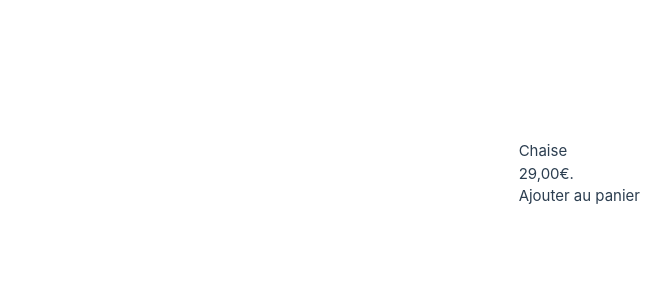
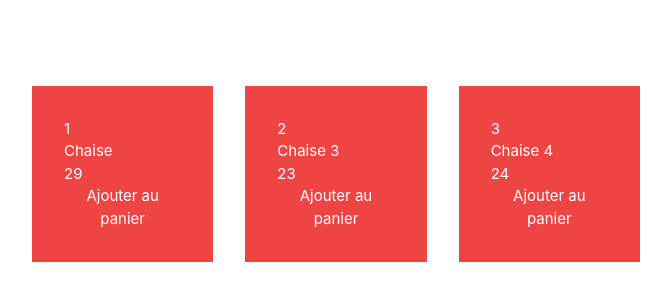
Before and after one commit to roddone/l3sdn-td2, a Vue app: page /product/chaise in a window 1280 px wide. Shown: the part 226-526 px from the top of the page, without its empty margins (0-671 px from the left). Built offline with nearby package versions, Linux system fonts and the light colour scheme.

Commit message:
adding base v2

```diff
--- a/src/components/Canape.vue
+++ b/src/components/Canape.vue
@@ -1,7 +1,33 @@
+<script setup>
+import { useRoute, useRouter } from 'vue-router'
+
+import { useProductsStore } from '@/stores/products.js'
+
+const productstore = useProductsStore()
+const router = useRouter()
+const route = useRoute()
+const type = route.params.type;
+
+const products = productstore.products.filter((product) => product.type == type);
+const open = (id) => {
+  router.push(`/product/${type}/${id}`)
+}
+
+</script>
+
 <template>
-  Canape
+  <div class="flex gap-8">
+
+    <div class="bg-red-500 text-white p-8" v-for="chaise in products" :key="chaise.id">
+      {{ chaise.id }}
+      <h1>{{ chaise.name }}</h1>
+      <p>{{ chaise.price }}</p>
+
+      <button @click="open(chaise.id)">Ajouter au panier</button>
+    </div>
+  </div>
 </template>
 
-<style scoped>
+<style>
 
 </style>
--- a/src/components/Chaise.vue
+++ b/src/components/Chaise.vue
@@ -1,21 +1,31 @@
-<script>
+<script setup>
+import { useRoute, useRouter } from 'vue-router'
 
-const addToCart = () => {
-    cart.add({
-        id: 'chaise',
-        name: 'Chaise',
-        price: 29,
-        quantity: 1
-    })
-};
+import { useProductsStore } from '@/stores/products.js'
+
+const productstore = useProductsStore()
+const router = useRouter()
+const route = useRoute()
+const type = route.params.type;
+
+const products = productstore.products.filter((product) => product.type == type);
+const open = (id) => {
+  router.push(`/product/${type}/${id}`)
+}
+
 </script>
 
 <template>
-    <div>
-        <h1>Chaise</h1>
-        <p>29,00€.</p>
-        <button @click="addToCart">Ajouter au panier</button>
+  <div class="flex gap-8">
+
+    <div class="bg-red-500 text-white p-8" v-for="chaise in products" :key="chaise.id">
+      {{ chaise.id }}
+      <h1>{{ chaise.name }}</h1>
+      <p>{{ chaise.price }}</p>
+
+      <button @click="open(chaise.id)">Ajouter au panier</button>
     </div>
+  </div>
 </template>
 
 <style>
--- a/src/components/Pergola.vue
+++ b/src/components/Pergola.vue
@@ -1,7 +1,33 @@
+<script setup>
+import { useRoute, useRouter } from 'vue-router'
+
+import { useProductsStore } from '@/stores/products.js'
+
+const productstore = useProductsStore()
+const router = useRouter()
+const route = useRoute()
+const type = route.params.type;
+
+const products = productstore.products.filter((product) => product.type == type);
+const open = (id) => {
+  router.push(`/product/${type}/${id}`)
+}
+
+</script>
+
 <template>
-  Pergolas
+  <div class="flex gap-8">
+
+    <div class="bg-red-500 text-white p-8" v-for="chaise in products" :key="chaise.id">
+      {{ chaise.id }}
+      <h1>{{ chaise.name }}</h1>
+      <p>{{ chaise.price }}</p>
+
+      <button @click="open(chaise.id)">Ajouter au panier</button>
+    </div>
+  </div>
 </template>
 
-<style scoped>
+<style>
 
 </style>
--- /dev/null
+++ b/src/components/Product.vue
@@ -0,0 +1,31 @@
+<script setup>
+
+import { RouterView, useRoute } from 'vue-router'
+import { useProductsStore } from '@/stores/products.js'
+
+const route = useRoute()
+const id = route.params.id;
+const type = route.params.id;
+
+
+const addToCart = (id) => {
+    cart.add(useProductsStore.value.find(product => product.id == id))
+};
+const productstore = useProductsStore()
+let maChaise = useProductsStore().products.find(product => product.id == id);
+console.log(useProductsStore);
+console.log(id);
+
+</script>
+
+<template>
+    <div>
+        <h1>{{ maChaise.name }}</h1>
+        <p>{{ maChaise.price }}</p>
+        <button @click="addToCart(id)">Ajouter au panier</button>
+    </div>
+</template>
+
+<style>
+
+</style>
--- a/src/router/index.js
+++ b/src/router/index.js
@@ -1,6 +1,7 @@
 import { createRouter, createWebHistory } from 'vue-router'
 import HomeView from '../views/HomeView.vue'
-import Product from '../views/ProductListView.vue'
+import ProductList from '../views/ProductListView.vue'
+import Product from '../components/Product.vue'
 
 const router = createRouter({
   history: createWebHistory(import.meta.env.BASE_URL),
@@ -13,6 +14,11 @@ const router = createRouter({
     {
       path: '/product/:type',
       name: 'products',
+      component: ProductList
+    },
+    {
+      path: '/product/:type/:id',
+      name: 'productsItem',
       component: Product
     }
   ]
--- a/src/stores/counter.js
+++ b/src/stores/counter.js
@@ -1,4 +1,4 @@
-import { ref, computed } from 'vue'
+
 import { defineStore } from 'pinia'
 
 export const useCounterStore = defineStore('counter', () => {
--- /dev/null
+++ b/src/stores/products.js
@@ -0,0 +1,51 @@
+import { defineStore } from 'pinia'
+import { ref } from 'vue'
+
+export const useProductsStore = defineStore('products', () => {
+  const products = ref([
+    {
+      id: 1,
+      name: 'Chaise',
+      price: 29,
+      type: 'chaise',
+      url: '/product/chaise/1'
+    },
+    {
+      id: 2,
+      name: 'Chaise 3',
+      price: 23,
+      type: 'chaise',
+      url: '/product/chaise/2'
+    },
+    {
+      id: 3,
+      name: 'Chaise 4',
+      type: 'chaise',
+      price: 24,
+      url: '/product/chaise/3'
+    },
+    {
+      id: 4,
+      name: 'canape',
+      type: 'canape',
+      price: 49,
+      url: '/product/canape/4'
+    },
+    {
+      id: 5,
+      name: 'canape 2',
+      type: 'canape',
+      price: 39,
+      url: '/product/canape/5'
+    },
+    {
+      id: 6,
+      name: 'canape 3',
+      type: 'canape',
+      price: 59,
+      url: '/product/canape/6'
+    }
+  ])
+
+  return { products }
+})
```
